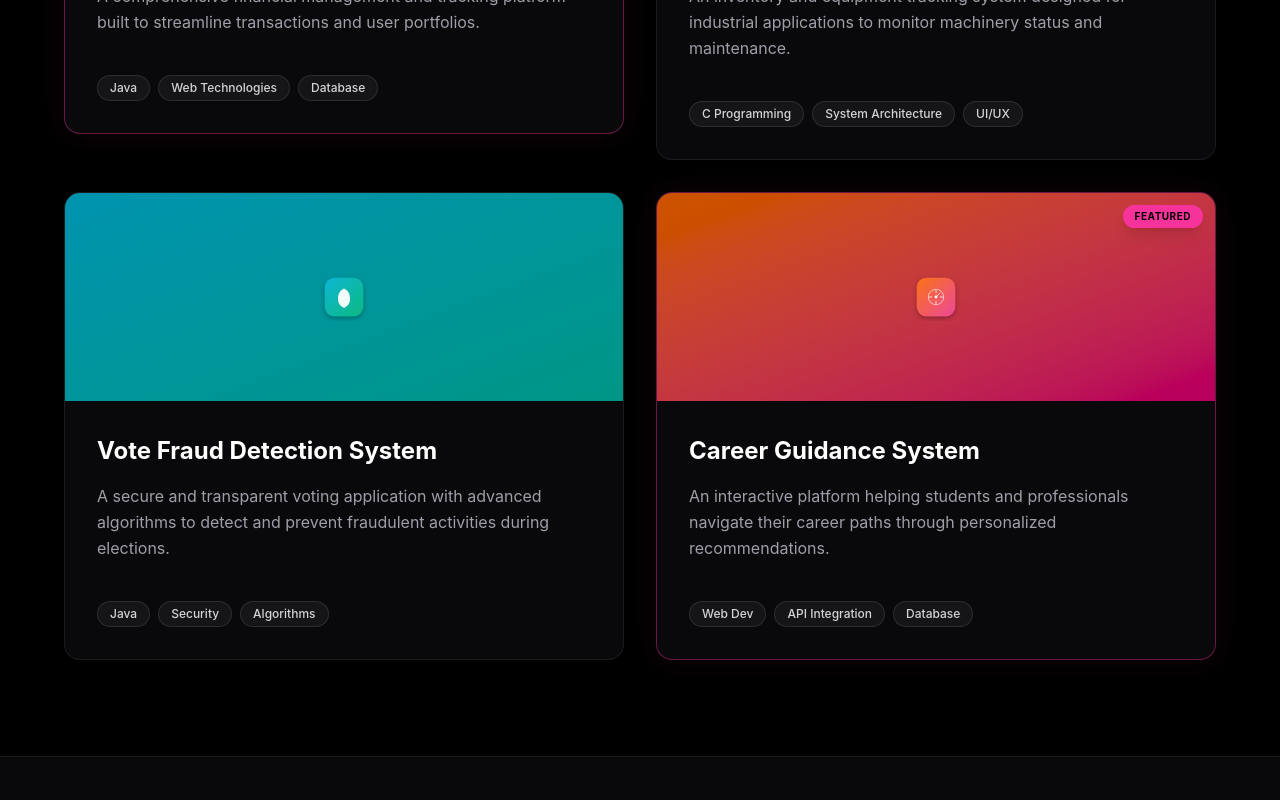
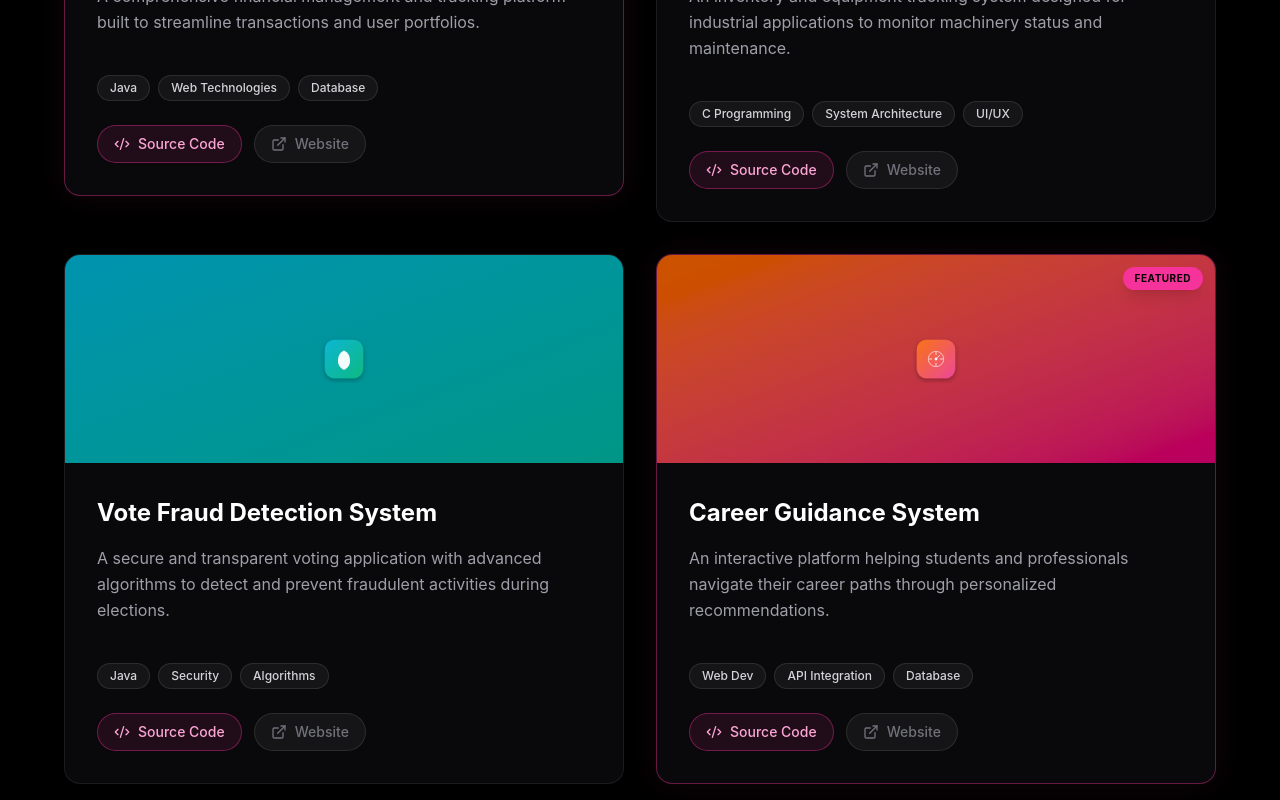
Before and after one commit to Prashwinachya/Portfolio, a React (Vite) app: page / in a window 1280 px wide. Shown: the part 1780-2580 px from the top of the page. Built offline with nearby package versions, Linux system fonts and the light colour scheme.

Commit message:
Website Option Buttons

```diff
--- a/src/App.tsx
+++ b/src/App.tsx
@@ -492,6 +492,8 @@ export default function App() {
     image?: string;
     icon?: ReactNode;
     highlight?: boolean;
+    githubUrl?: string;
+    websiteUrl?: string;
   }> = [
     {
       title: "V Finance",
@@ -499,7 +501,9 @@ export default function App() {
       tags: ["Java", "Web Technologies", "Database"],
       color: "from-pink-500 to-purple-500",
       icon: <VFinance className="w-12 h-12" />,
-      highlight: true
+      highlight: true,
+      githubUrl: "https://github.com/Prashwinachya/V-Finance.git",
+      websiteUrl: ""
     },
     {
       title: "Industry Equipment System",
@@ -507,6 +511,8 @@ export default function App() {
       tags: ["C Programming", "System Architecture", "UI/UX"],
       color: "from-blue-500 to-cyan-500",
       icon: <IndustryEquipment className="w-12 h-12" />,
+      githubUrl: "https://github.com/Prashwinachya/Industrial-Equipment-System.git",
+      websiteUrl: ""
     },
     {
       title: "Vote Fraud Detection System",
@@ -514,6 +520,8 @@ export default function App() {
       tags: ["Java", "Security", "Algorithms"],
       color: "from-cyan-500 to-teal-500",
       icon: <VoteSecurity className="w-12 h-12" />,
+      githubUrl: "https://github.com/Prashwinachya/Voting_System.git",
+      websiteUrl: ""
     },
     {
       title: "Career Guidance System",
@@ -521,7 +529,9 @@ export default function App() {
       tags: ["Web Dev", "API Integration", "Database"],
       color: "from-orange-500 to-pink-600",
       icon: <CareerGuidance className="w-12 h-12" />,
-      highlight: true
+      highlight: true,
+      githubUrl: "https://github.com/Prashwinachya/Career-Guidance-System.git",
+      websiteUrl: ""
     }
   ];
 
@@ -829,6 +839,40 @@ export default function App() {
                             </motion.span>
                           ))}
                         </div>
+
+                        <div className="flex flex-wrap gap-3 mt-6">
+                          <motion.a
+                            href={project.githubUrl || undefined}
+                            target={project.githubUrl ? '_blank' : undefined}
+                            rel={project.githubUrl ? 'noopener noreferrer' : undefined}
+                            onClick={(e) => {
+                              if (!project.githubUrl) {
+                                e.preventDefault();
+                              }
+                            }}
+                            whileHover={project.githubUrl ? { scale: 1.03, y: -2 } : undefined}
+                            className={`inline-flex items-center gap-2 w-fit px-4 py-2 rounded-full border text-sm font-medium transition-all ${project.githubUrl ? 'border-pink-500/40 bg-pink-500/10 text-pink-300 hover:bg-pink-500/20' : 'border-white/10 bg-white/5 text-zinc-500 cursor-not-allowed'}`}
+                          >
+                            <Code2 className="w-4 h-4" />
+                            <span>Source Code</span>
+                          </motion.a>
+
+                          <motion.a
+                            href={project.websiteUrl || undefined}
+                            target={project.websiteUrl ? '_blank' : undefined}
+                            rel={project.websiteUrl ? 'noopener noreferrer' : undefined}
+                            onClick={(e) => {
+                              if (!project.websiteUrl) {
+                                e.preventDefault();
+                              }
+                            }}
+                            whileHover={project.websiteUrl ? { scale: 1.03, y: -2 } : undefined}
+                            className={`inline-flex items-center gap-2 w-fit px-4 py-2 rounded-full border text-sm font-medium transition-all ${project.websiteUrl ? 'border-cyan-500/40 bg-cyan-500/10 text-cyan-300 hover:bg-cyan-500/20' : 'border-white/10 bg-white/5 text-zinc-500 cursor-not-allowed'}`}
+                          >
+                            <ExternalLink className="w-4 h-4" />
+                            <span>Website</span>
+                          </motion.a>
+                        </div>
                       </div>
 
                       <div className="absolute inset-0 bg-gradient-to-t from-pink-950/5 to-transparent opacity-0 group-hover:opacity-100 transition-opacity duration-500 pointer-events-none"></div>
```
